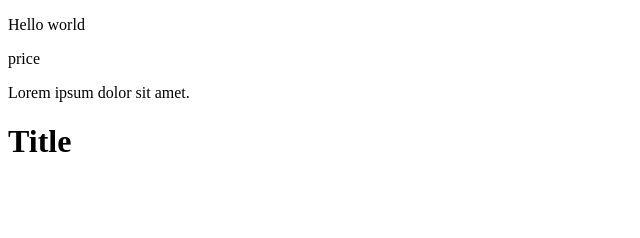
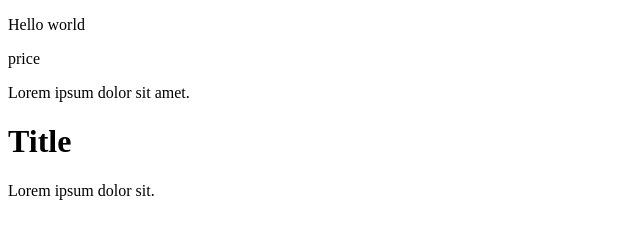
Before and after one commit to Lex-op/test, a plain HTML site: page index.html in a window 1280 px wide. Shown: the whole page, without its empty margins (0-640 px from the left). Drawn offline with Linux system fonts and the light colour scheme.

Commit message:
commit dev 2

```diff
--- a/index.html
+++ b/index.html
@@ -10,5 +10,6 @@
    <p>price</p>
    <p>Lorem ipsum dolor sit amet.</p>
    <h1>Title</h1>
+   <div>Lorem ipsum dolor sit.</div>
 </body>
 </html>
```
